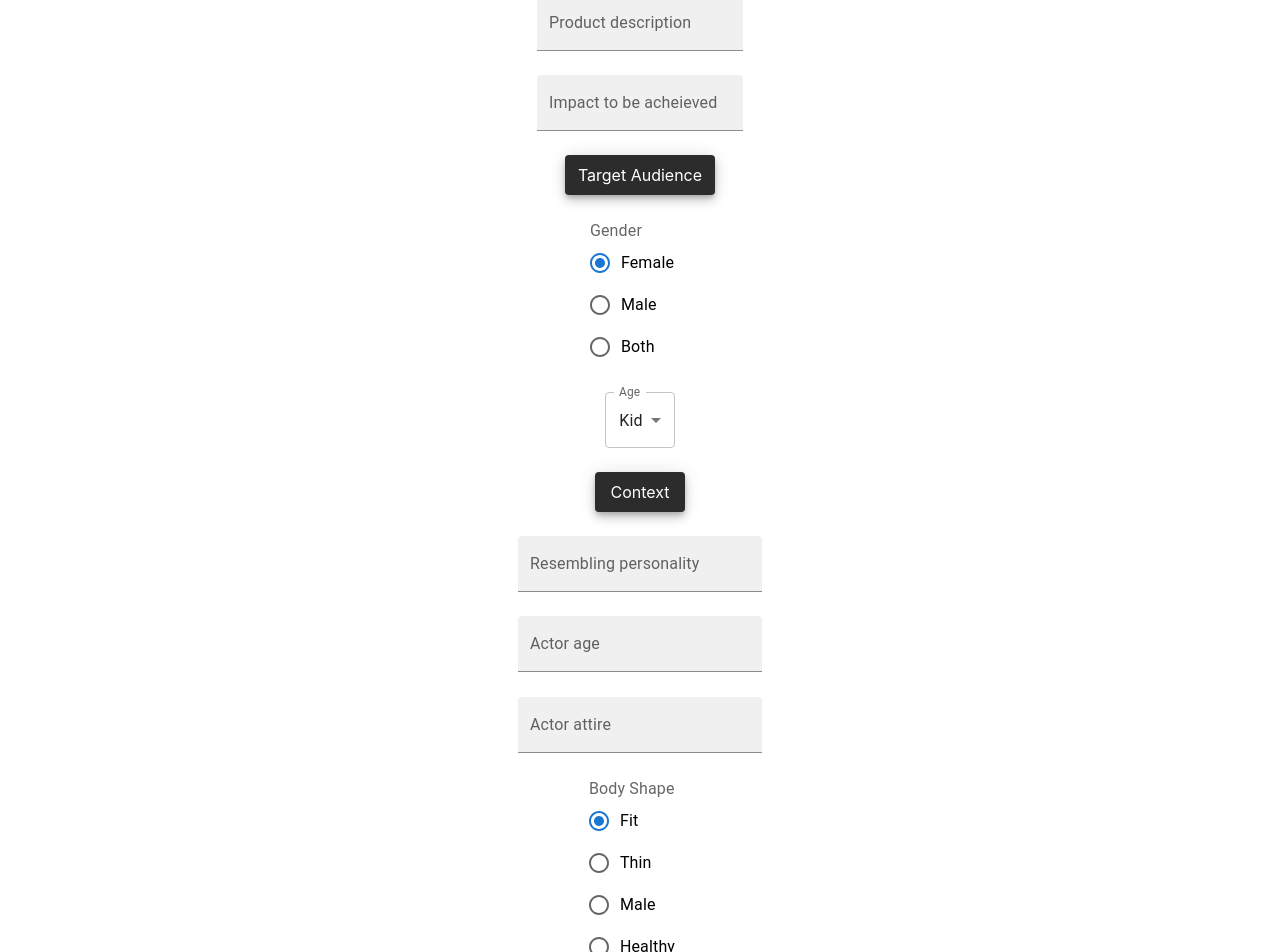
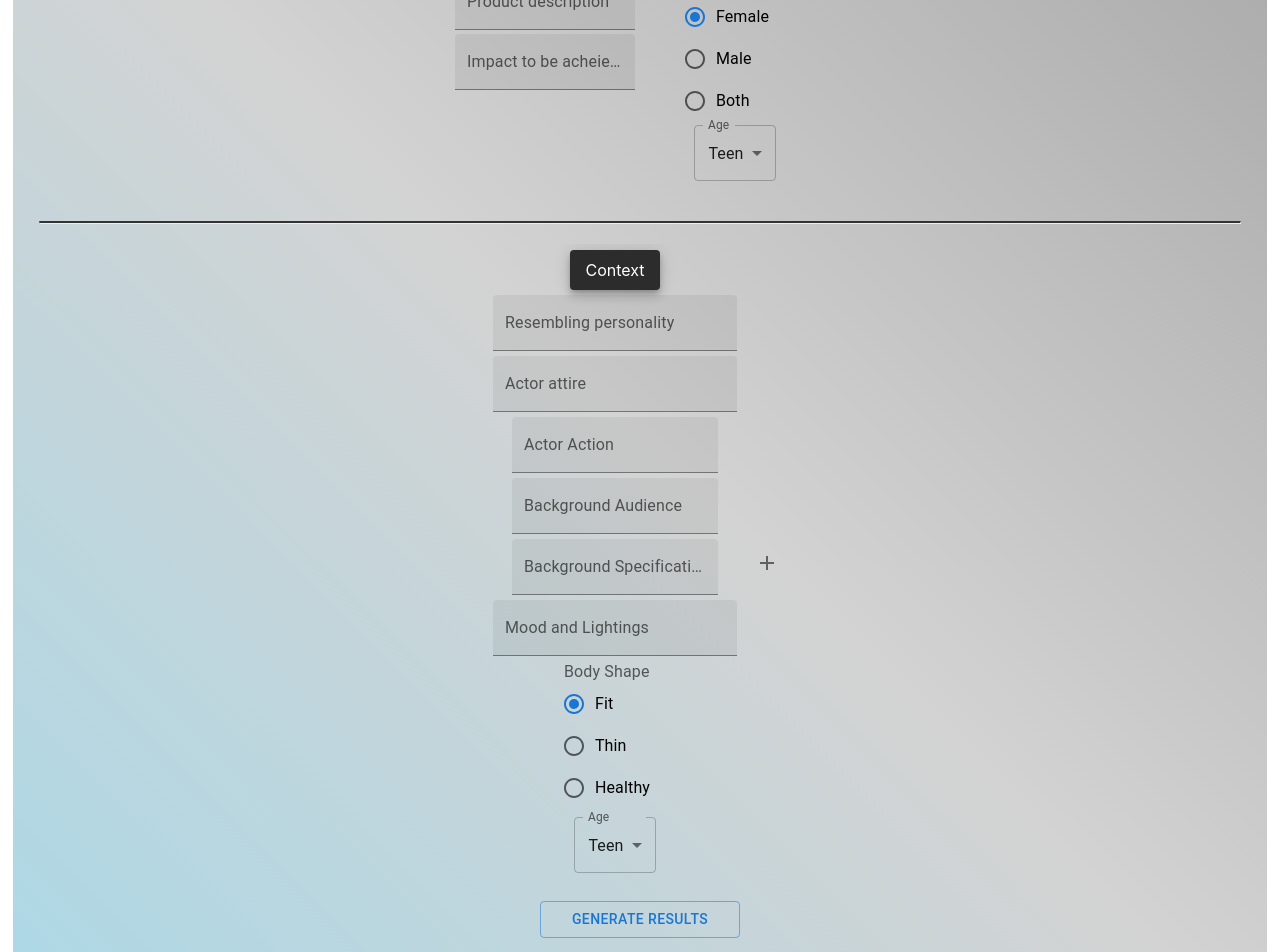
Before and after one commit to Ashutosh0822/rakathon24-frontend, a React (Create React App) app: page /experiment in a window 1280 px wide. Shown: the part 200-1152 px from the top of the page. Built offline with nearby package versions, Linux system fonts and the light colour scheme.

Commit message:
Added styles

```diff
--- a/src/components/ContextDetailsComponent.jsx
+++ b/src/components/ContextDetailsComponent.jsx
@@ -9,6 +9,9 @@ import {
   Radio,
   RadioGroup,
   FormControlLabel,
+  MenuItem,
+  Select,
+  InputLabel
 } from "@mui/material";
 import React from "react";
 
@@ -17,7 +20,7 @@ const ContextDetails = ({ data, handler, ind }) => {
   const onChange= (e, label) => {
     let i=1;
     handler(data.map(d=>{
-      if(ind==i){
+      if(ind===i){
         i++;
         return {...d,[label]:e.target.value}
       }
@@ -47,7 +50,7 @@ const ContextDetails = ({ data, handler, ind }) => {
                 lineHeight: "40px",
               }}
             >
-              Context Details
+              Context
             </Paper>
           </ThemeProvider>
         </Grid2>
@@ -61,15 +64,7 @@ const ContextDetails = ({ data, handler, ind }) => {
 
           />
         </Grid2>
-        <Grid2 sx={{ justifyItems: "center", paddingTop: "2%" }}>
-          <TextField
-            id="filled-multiline-flexible"
-            label="Actor age"
-            name="actorAge"
-            variant="filled"
-            onChange={(e)=>onChange(e,e.target.name)}
-          />
-        </Grid2>
+
         <Grid2 sx={{ justifyItems: "center", paddingTop: "2%" }}>
           <TextField
             id="filled-multiline-flexible"
@@ -79,29 +74,6 @@ const ContextDetails = ({ data, handler, ind }) => {
             onChange={(e)=>onChange(e,e.target.name)}
           />
         </Grid2>
-        <Grid2 sx={{ justifyItems: "center", paddingTop: "2%" }}>
-          <FormControl>
-            <FormLabel id="demo-radio-buttons-group-label">
-              Body Shape
-            </FormLabel>
-            <RadioGroup
-              aria-labelledby="demo-radio-buttons-group-label"
-              defaultValue="fit"
-              name="radio-buttons-group"
-              onChange={(e)=>onChange(e,'bodyShape')}
-            >
-              <FormControlLabel value="fit" control={<Radio />} label="Fit" />
-              <FormControlLabel value="thin" control={<Radio />} label="Thin" />
-              <FormControlLabel value="male" control={<Radio />} label="Male" />
-              <FormControlLabel
-                value="fat"
-                control={<Radio />}
-                label="Healthy"
-              />
-            </RadioGroup>
-          </FormControl>
-        </Grid2>
-
         <Grid2 sx={{ justifyItems: "center", paddingTop: "2%" }}>
           <TextField
             id="filled-multiline-flexible"
@@ -146,6 +118,49 @@ const ContextDetails = ({ data, handler, ind }) => {
 
           />
         </Grid2>
+
+        <Grid2 sx={{ justifyItems: "center", paddingTop: "2%" }}>
+          <FormControl>
+            <FormLabel id="demo-radio-buttons-group-label">
+              Body Shape
+            </FormLabel>
+            <RadioGroup
+              aria-labelledby="demo-radio-buttons-group-label"
+              defaultValue="fit"
+              name="radio-buttons-group"
+              onChange={(e)=>onChange(e,'bodyShape')}
+            >
+              <FormControlLabel value="fit" control={<Radio />} label="Fit" />
+              <FormControlLabel value="thin" control={<Radio />} label="Thin" />
+
+              <FormControlLabel
+                value="fat"
+                control={<Radio />}
+                label="Healthy"
+              />
+            </RadioGroup>
+          </FormControl>
+        </Grid2>
+        <Grid2>
+        <FormControl sx={{margin:1}}>
+            <InputLabel id="demo-simple-select-label">Age</InputLabel>
+            <Select
+              labelId="demo-simple-select-label"
+              id="demo-simple-select"
+              value={data.actorAge}
+              label="Actor age"
+              defaultValue={`young`}
+              onChange={(e) =>
+                handler({ ...data, 'actorAge': e.target.value })
+              }
+            >
+
+              <MenuItem value={`young`}>Teen</MenuItem>
+              <MenuItem value={`mid-thirties`}>Mid 30s and 40s</MenuItem>
+              <MenuItem value={`old`}>Old</MenuItem>
+            </Select>
+          </FormControl>
+          </Grid2>
       </Grid2>
     </>
   );
--- a/src/components/ProductDetailsComponent.jsx
+++ b/src/components/ProductDetailsComponent.jsx
@@ -18,7 +18,7 @@ const ProductDetails = ({ data, handler }) => {
         // container
         spacing={3}
       >
-        <Grid2>
+        <Grid2 >
           <ThemeProvider theme={darkTheme}>
             <Paper
               elevation={6}
@@ -30,11 +30,11 @@ const ProductDetails = ({ data, handler }) => {
                 lineHeight: "40px",
               }}
             >
-              Product Details
+              Product
             </Paper>
           </ThemeProvider>
         </Grid2>
-        <Grid2 sx={{ justifyItems: "center", paddingTop: "2%" }}>
+        <Grid2 sx={{ justifyItems: "center", paddingTop: "2%",opacity:"200%" }}>
           <TextField
             id="filled-multiline-flexible"
             label="Product description"
@@ -42,6 +42,7 @@ const ProductDetails = ({ data, handler }) => {
             multiline
             maxRows={4}
             variant="filled"
+            color="primary"
             onChange={(e) =>
               handler({ ...data, [e.target.name]: e.target.value })
             }
--- a/src/components/TargetAudiene.jsx
+++ b/src/components/TargetAudience.jsx
@@ -1,12 +1,9 @@
 import {
-  Box,
   createTheme,
   FormControl,
   FormLabel,
-  Grid,
   Grid2,
   Paper,
-  TextField,
   ThemeProvider,
   Radio,
   RadioGroup,
@@ -81,13 +78,13 @@ const TargetAudience = ({ data, handler }) => {
               id="demo-simple-select"
               value={data.age}
               label="Age"
-              defaultValue={`kid`}
+              defaultValue={`young`}
               onChange={(e) =>
                 handler({ ...data, 'targetAudienceAge': e.target.value })
               }
             >
-              <MenuItem value={`kid`}>Kid</MenuItem>
-              <MenuItem value={`teen`}>Teen</MenuItem>
+
+              <MenuItem value={`young`}>Teen</MenuItem>
               <MenuItem value={`mid-thirties`}>Mid 30s and 40s</MenuItem>
               <MenuItem value={`old`}>Old</MenuItem>
             </Select>
--- /dev/null
+++ b/src/pages/ExperimentPage.css
@@ -0,0 +1,112 @@
+/* Container styles */
+/* Container styles */
+/* Container styles */
+.experiment-container {
+    padding: 2%;
+    display: flex;
+    flex-direction: column;
+    align-items: center;
+    margin: 1%;
+    background: linear-gradient(45deg,
+        rgba(173, 216, 230, 1), /* Light Blue */
+        rgba(211, 211, 211, 1), /* Light Grey */
+        rgba(169, 169, 169, 1)  /* Light Muddy Grey */
+    );
+    background-size: cover; /* Ensures the gradient covers the entire area */
+    background-repeat: no-repeat; /* Prevents the gradient from repeating */
+    background-position: center; /* Centers the image */
+}
+
+
+
+
+/* Header styling */
+.header {
+    width: 100%;
+    display: flex;
+    justify-content: center;
+    margin-bottom: 20px;
+}
+
+/* Form sections */
+.form-section {
+    margin-bottom: 20px;
+    width: 100%;
+    max-width: 1200px; /* Increase max-width if needed to fit components */
+    display: flex;
+    flex-direction: row; /* Align children horizontally */
+    justify-content: center; /* Center children horizontally */
+    gap: 10px; /* Adjusted space between components */
+}
+
+/* Align heading and fields in a single line and center them */
+.form-item {
+    display: flex;
+    flex-direction: column;
+    align-items: center;
+    gap: 10px; /* Increased space between label and field */
+    width: 15%;
+}
+
+/* Add a solid line above the context section */
+.context-divider {
+    width: 100%;
+    max-width: 1200px; /* Ensure it fits the form section width */
+    border-top: 2px solid #333; /* Solid dark gray line */
+    margin: 20px 0px; /* Space above and below the line */
+}
+
+/* Context container to keep items in one line */
+.context-container {
+    display: flex;
+    flex-wrap: nowrap;
+    overflow-x: auto; /* Add horizontal scrolling if needed */
+    align-items: center;
+    gap: 10px; /* Adjusted space between context items */
+    justify-content: center; /* Center items horizontally */
+}
+
+/* Context item styling to align labels and fields */
+.context-item {
+    display: flex;
+    flex-direction: column;
+    align-items: center;
+    gap: 10px; /* Adjusted space between context item label and field */
+}
+
+/* Add icon styling */
+.add-icon {
+    padding: 10px; /* Reduced padding */
+    margin: 10px; /* Reduced margin */
+    cursor: pointer;
+    background-color: #f0f0f0;
+    border-radius: 50%;
+    transition: background-color 0.3s ease;
+}
+
+.add-icon:hover {
+    background-color: #d0d0d0;
+}
+
+/* Button styling */
+.generate-button {
+    margin-top: 20px;
+    width: 200px;
+    font-size: 16px;
+}
+
+/* Image grid */
+.image-grid {
+    display: flex;
+    flex-wrap: wrap;
+    justify-content: center;
+    gap: 20px;
+    margin-top: 20px;
+}
+
+.image-grid img {
+    max-width: 100%;
+    height: auto;
+    border-radius: 10px;
+    box-shadow: 0px 3px 10px rgba(0, 0, 0, 0.2);
+}
--- a/src/pages/ExperimentPage.jsx
+++ b/src/pages/ExperimentPage.jsx
@@ -1,25 +1,27 @@
 import React, { useState } from "react";
 import ProductDetails from "../components/ProductDetailsComponent";
-import TargetAudience from "../components/TargetAudiene";
+import TargetAudience from "../components/TargetAudience";
 import ContextDetails from "../components/ContextDetailsComponent";
-import { Button, Grid2 } from "@mui/material";
+import { Button, IconButton } from "@mui/material";
 import AddIcon from "@mui/icons-material/Add";
 import axios from "axios";
+import "./ExperimentPage.css";
 
 const ExperimentPage = () => {
+  const maxContexts = 3;
   const nos = [1, 2, 3];
-  const [productData, productHandler] = useState({});
-  const [contextData, contextHander] = useState([
-    {
-      bodyShape: "thin",
-    },
+
+  const [productData, setProductData] = useState({});
+  const [contextData, setContextData] = useState([
+    { bodyShape: "thin" },
   ]);
-  const [imageUrls, setImages] = useState([]);
-  const [targetAudienceData, TargetAudienceHandler] = useState({
-    targetAudienceAge: "kid",
+  const [imageUrls, setImageUrls] = useState([]);
+  const [targetAudienceData, setTargetAudienceData] = useState({
+    targetAudienceAge: "young",
     gender: "female",
   });
-  const [cnt, updateCount] = useState(1);
+  const [contextCount, setContextCount] = useState(1);
+
   const submitForm = () => {
     console.log({ productData, targetAudienceData, contextData });
     axios
@@ -29,70 +31,75 @@ const ExperimentPage = () => {
         contextData,
       })
       .then((res) => {
-        console.log(res)
-        setImages(res.data.imgUrls);
+        setImageUrls(res.data.imageUrls);
       });
   };
+
+  const addContext = (e) => {
+    e.preventDefault();
+    if (contextCount < maxContexts) {
+      setContextCount((prevCount) => prevCount + 1);
+      setContextData((prevData) => [
+        ...prevData,
+        { bodyShape: "thin" },
+      ]);
+    }
+  };
+
   return (
-    <>
-      <Grid2 sx={{ padding: "2%", justifyContent: "center", margin: "1%" }}>
-        <Grid2>
+    <div className="experiment-container">
+      <div className="header">
+        <div className="paper-root">
+
+        </div>
+      </div>
+      <div className="form-section">
+        <div className="form-item">
           <ProductDetails
             data={productData}
-            handler={productHandler}
-            sx={{ justifyContent: "center" }}
+            handler={setProductData}
           />
+        </div>
+        <div className="form-item">
           <TargetAudience
             data={targetAudienceData}
-            handler={TargetAudienceHandler}
-            sx={{ justifyContent: "center" }}
+            handler={setTargetAudienceData}
           />
-        </Grid2>
-        <Grid2>
-          <Grid2 container>
+        </div>
+      </div>
+      {/* Divider Line Above Context Section */}
+      <hr className="context-divider" />
+      <div className="form-section">
+        <div className="context-container">
           {nos
-              .filter((no) => no <= cnt)
+            .filter((no) => no <= contextCount)
             .map((no) => (
               <ContextDetails
+
                 key={no}
                 ind={no}
                 data={contextData}
-                  handler={contextHander}
-                  sx={{ justifyContent: "center" }}
+                handler={setContextData}
               />
             ))}
-            <AddIcon
-              sx={{ padding: 15, margin: 15 }}
-              fontSize="large"
-              onClick={(e) => {
-                e.preventDefault();
-                if (cnt < 3) {
-                  updateCount(cnt + 1);
-                  contextHander([
-                    ...contextData,
-                    {
-                      bodyShape: "thin",
-                    },
-                  ]);
-                }
-              }}
-            />
-          </Grid2>
-        </Grid2>
-        <Grid2>
-          <Button variant="outlined" onClick={() => submitForm()}>
+          <IconButton className="add-icon" onClick={addContext}>
+            <AddIcon />
+          </IconButton>
+        </div>
+      </div>
+      <Button
+        className="generate-button"
+        variant="outlined"
+        onClick={submitForm}
+      >
         Generate Results
       </Button>
-        </Grid2>
-      </Grid2>
-      <Grid2>
-            {
-              imageUrls.map(
-                url=><img key={url} src={url}/>
-              )
-            }
-      </Grid2>
-    </>
+      <div className="image-grid">
+        {imageUrls.map((url) => (
+          <img key={url} src={url} alt="Generated result" />
+        ))}
+      </div>
+    </div>
   );
 };
 
```
Lines whose indentation alone changed are shown as unchanged.
